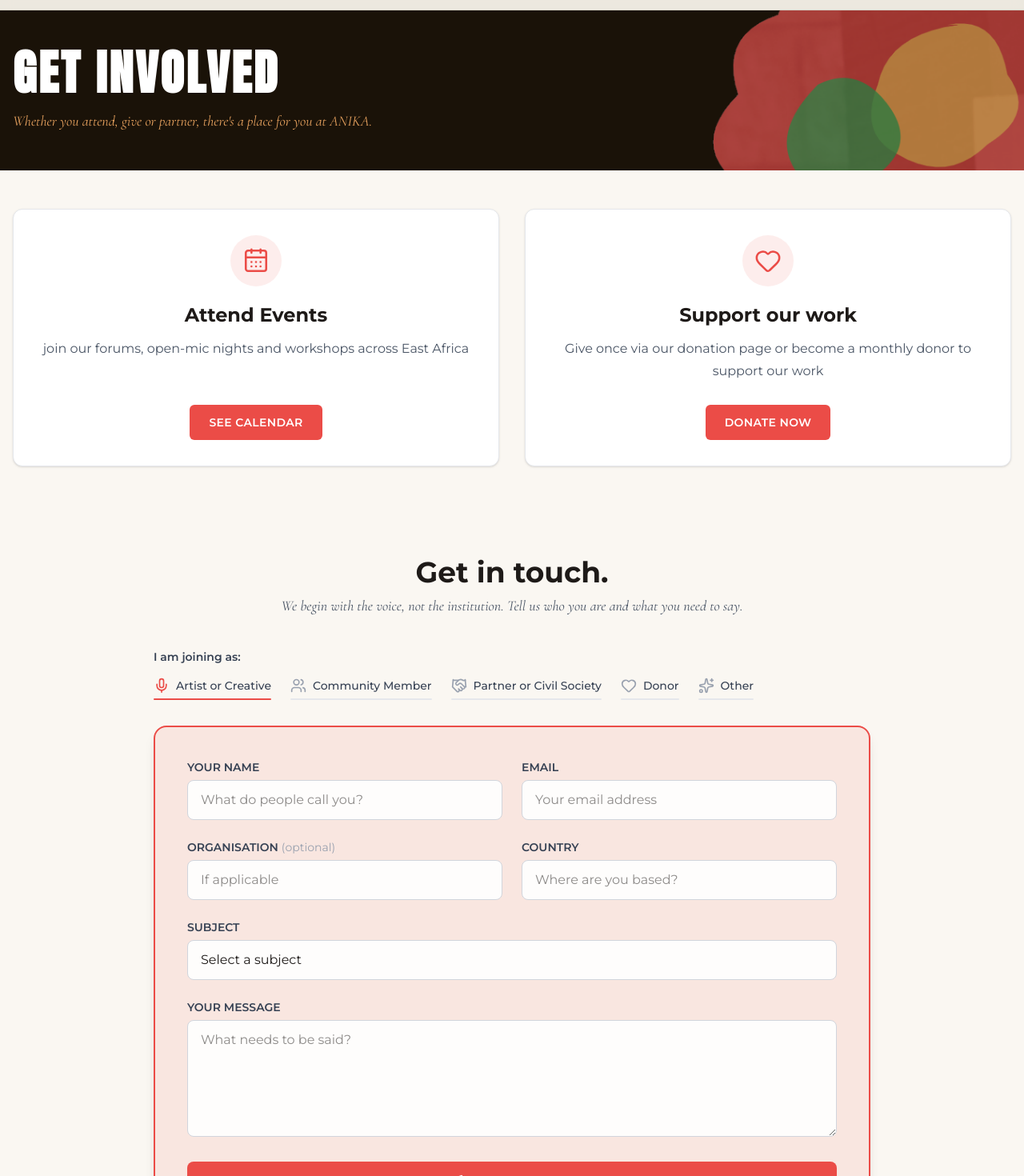
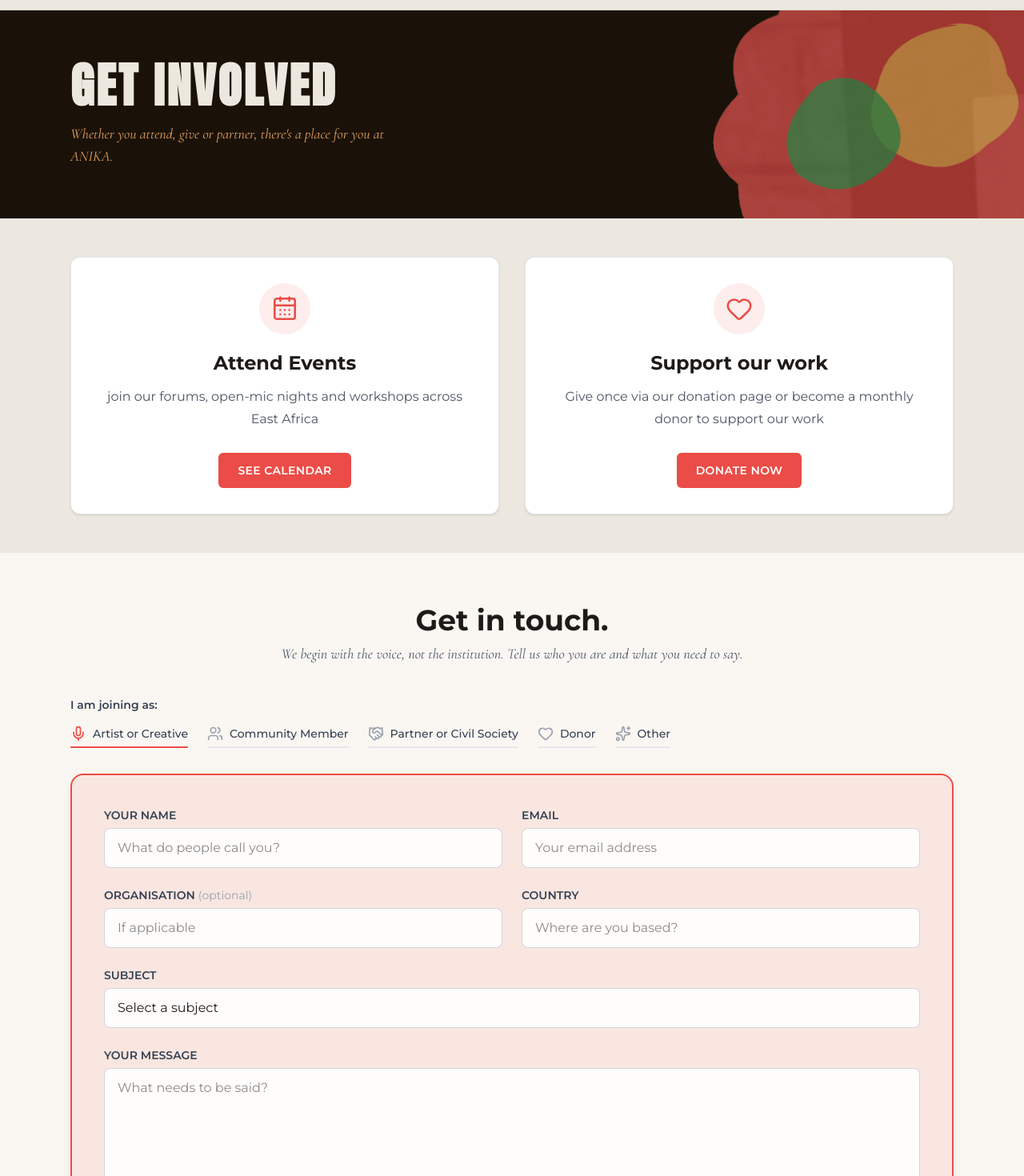
Before and after one commit to Jkosencha/Anika-Initiative, a React (Vite) app: page /get-involved in a window 1280 px wide. Shown: the part 80-1550 px from the top of the page at 80% size. Built offline with nearby package versions, Linux system fonts and the light colour scheme.

Commit message:
feat: updated margins

```diff
--- a/src/pages/GetInvolved.jsx
+++ b/src/pages/GetInvolved.jsx
@@ -158,26 +158,26 @@ const GetInvolved = () => {
   const currentColors = roleColors[selectedRole] || roleColors.artist;
 
   return (
-    <main className="min-h-screen bg-[#FAF7F2] text-[#1E1A18] font-body">
-      <section className="relative overflow-hidden bg-ink text-cream px-4 py-16 md:py-12">
+    <main className="min-h-screen text-[#1E1A18] font-body">
+      <section className="relative overflow-hidden bg-ink text-cream px-6 md:px-16 py-16">
         <img
           src="/anika-flower.png"
           alt=""
           aria-hidden="true"
           className="pointer-events-none absolute -right-10 -top-10 w-md rotate-0 opacity-90"
         />
-        <div className="max-w-7xl mx-auto">
-          <h1 className="text-4xl md:text-6xl font-bold text-white font-display tracking-wider">
+        <div className="mx-auto max-w-6xl px-6">
+          <h1 className="text-5xl md:text-6xl font-bold font-display">
             GET INVOLVED
           </h1>
-          <p className="mt-4 max-w-2xl text-lg text-[#E6A15E] font-editorial italic">
+          <p className="mt-4 max-w-md text-lg text-[#E6A15E] font-editorial italic">
             Whether you attend, give or partner, there's a place for you at
             ANIKA.
           </p>
         </div>
       </section>
 
-      <section className="mx-auto max-w-7xl px-4 py-12">
+      <section className="mx-auto max-w-6xl px-6 py-12">
         <div className="grid grid-cols-1 md:grid-cols-2 gap-8">
           {waysToGetInvolved.map((way) => {
             const Icon = way.icon;
@@ -206,8 +206,8 @@ const GetInvolved = () => {
         </div>
       </section>
 
-      <section className="px-4 py-16 bg-[#FAF7F2]">
-        <div className="mx-auto max-w-4xl">
+      <section className="px-6 py-16 bg-[#FAF7F2]">
+        <div className="mx-auto max-w-6xl px-6">
           <div className="text-center mb-10">
             <h2 className="text-3xl md:text-4xl font-bold">Get in touch.</h2>
             <p className="mt-2 text-lg text-gray-600 italic font-editorial">
```
